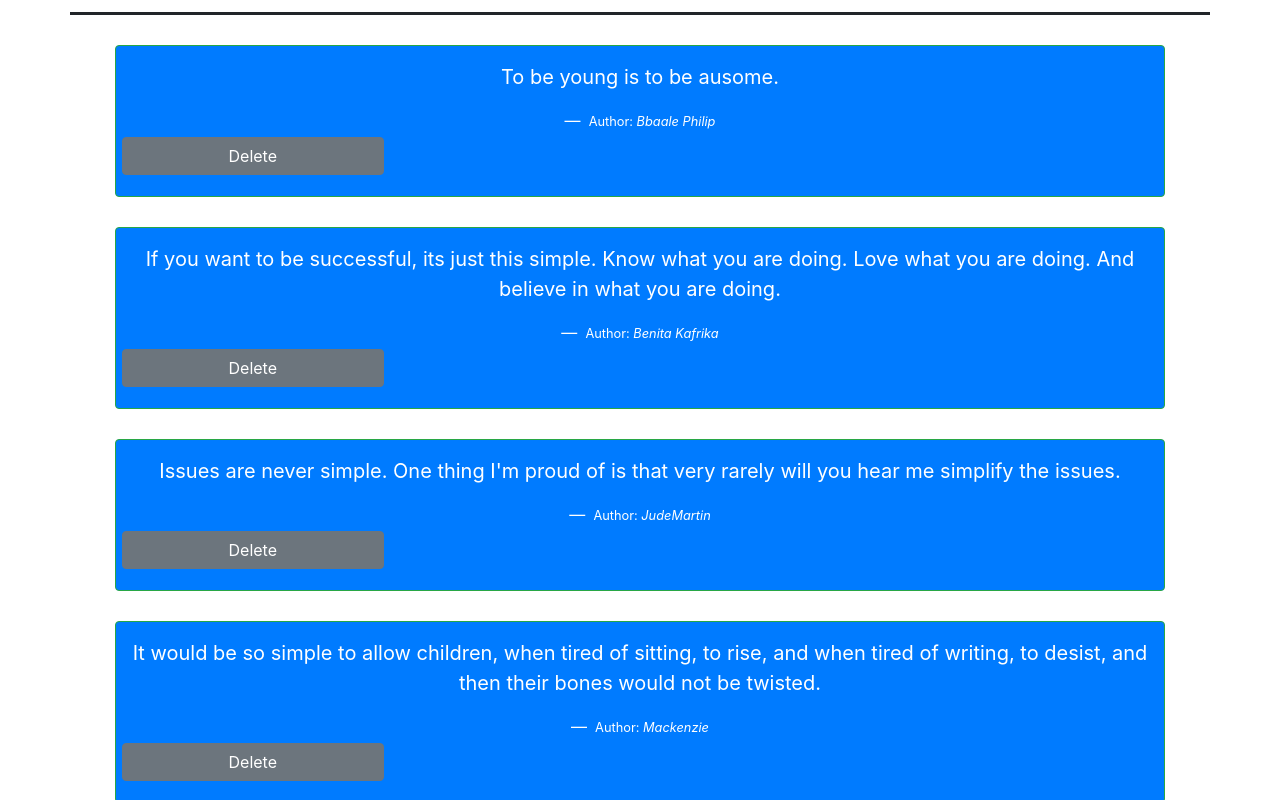
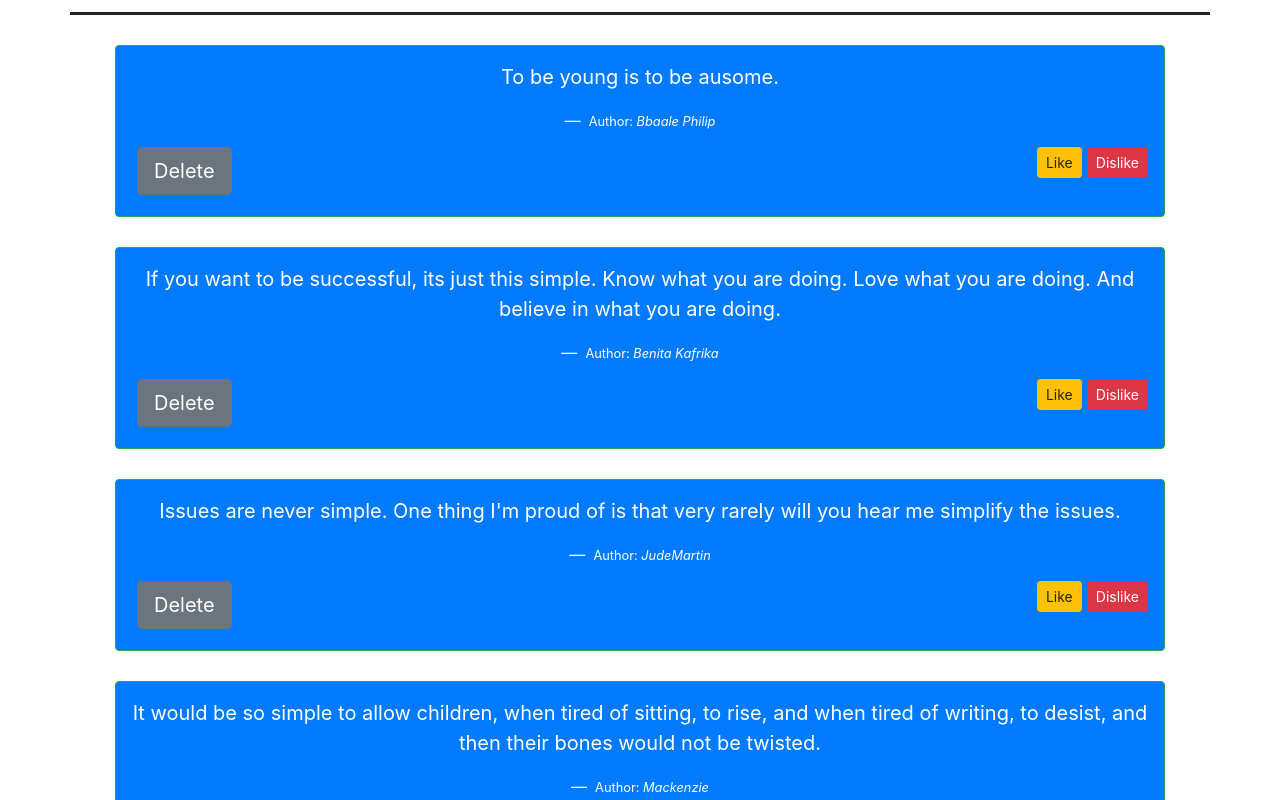
Before and after one commit to philip-bbaale/Quotes, an Angular app: page / in a window 1280 px wide. Shown: the part 820-1620 px from the top of the page. Built offline with nearby package versions, Linux system fonts and the light colour scheme.

Commit message:
adding like and Dislike buttons

```diff
--- a/src/app/app.module.ts
+++ b/src/app/app.module.ts
@@ -8,13 +8,15 @@ import { AppComponent } from './app.component';
 import { DailyQuoteComponent } from './components/daily-quote/daily-quote.component';
 import { WriteQuoteComponent } from './components/write-quote/write-quote.component';
 import { QuoteComponent } from './components/quote/quote.component';
+import { VoteComponent } from './components/vote/vote.component';
 
 @NgModule({
   declarations: [
     AppComponent,
     DailyQuoteComponent,
     WriteQuoteComponent,
-    QuoteComponent
+    QuoteComponent,
+    VoteComponent
   ],
   imports: [
     BrowserModule,
--- a/src/app/components/quote/quote.component.css
+++ b/src/app/components/quote/quote.component.css
@@ -2,5 +2,9 @@
     margin: 30px;
 }
 .delete_btn{
+    float: left;
     margin: 5px;
 }
+.butoons{
+    margin-top: 10px;
+}
--- a/src/app/components/quote/quote.component.html
+++ b/src/app/components/quote/quote.component.html
@@ -11,8 +11,13 @@
         </footer>
       </blockquote>
 
-      <div class="row">
-        <button type="button" class="btn btn-secondary col-3 delete_btn">Delete</button>
+      <div class="row butoons">
+        <div class="col-4 ">
+          <button type="button" class="btn btn-secondary btn-lg delete_btn">Delete</button>
+        </div>
+        <div class="col-8">
+          <app-vote></app-vote>
+        </div>
       </div>
     </div>
 
--- /dev/null
+++ b/src/app/components/vote/vote.component.css
@@ -0,0 +1,9 @@
+.vote_btns{
+    float: right;
+}
+.up_vote{
+    margin: 5px;
+}
+.down-vote{
+    margin: 5px;
+}
--- /dev/null
+++ b/src/app/components/vote/vote.component.html
@@ -0,0 +1,4 @@
+<div class="vote_btns">
+    <button type="button" class="btn btn-warning btn-sm up_vote">Like</button>
+    <button type="button" class="btn btn-danger btn-sm down_vote">Dislike</button>
+</div>
--- /dev/null
+++ b/src/app/components/vote/vote.component.ts
@@ -0,0 +1,18 @@
+import { Component, OnInit } from '@angular/core';
+
+@Component({
+  selector: 'app-vote',
+  templateUrl: './vote.component.html',
+  styleUrls: ['./vote.component.css']
+})
+export class VoteComponent implements OnInit {
+
+  numberOfUpVote:number;
+  numberOfDownVote:number;
+
+  constructor() { }
+
+  ngOnInit(): void {
+  }
+
+}
```
Also changed, not shown: 1 other file (tests, documents, lock files or other folders).
